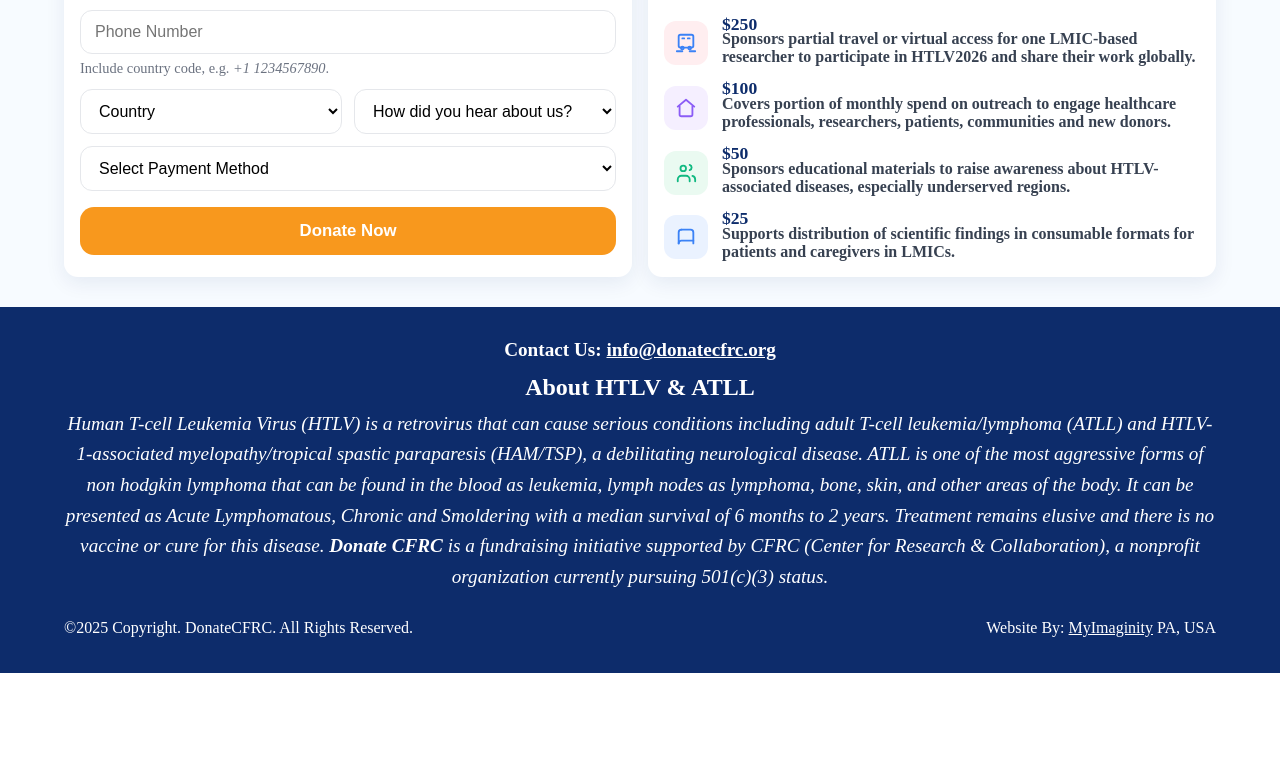
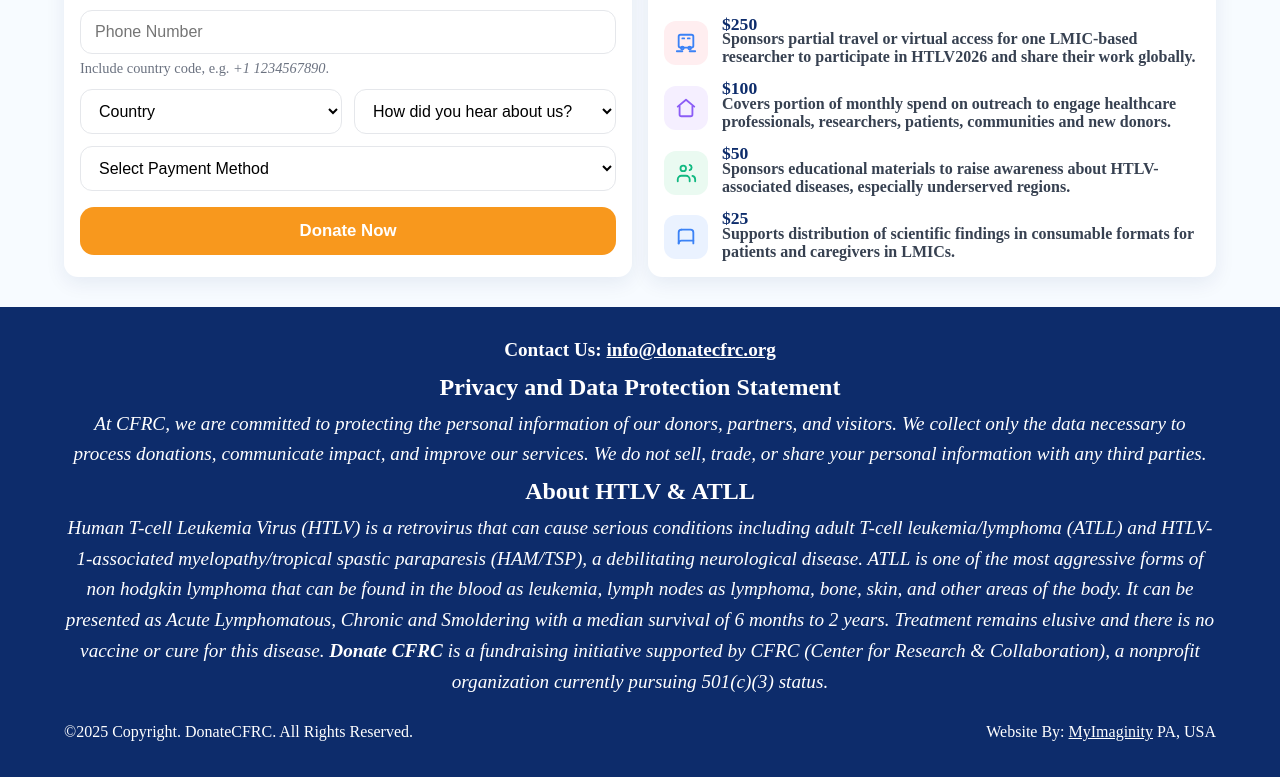
Before and after one commit to swarajtrivedi/cfrc-fundraiser, a React (Create React App) app: page /donate in a window 1280 px wide. Shown: the part 698-1475 px from the top of the page. Before the commit the page ends 1371 px from the top, so only its background shows below. Built offline with nearby package versions, Linux system fonts and the light colour scheme.

Commit message:
added privacy and data protection statement

```diff
--- a/src/components/sections/FooterSection/FooterSection.tsx
+++ b/src/components/sections/FooterSection/FooterSection.tsx
@@ -21,6 +21,13 @@ export const FooterSection = (props: IFooterSection) =>{
                 Contact Us: <FooterLink href="mailto:info@donatecfrc.org">info@donatecfrc.org</FooterLink>
               </FooterText>
 
+              <FooterHeading>Privacy and Data Protection Statement</FooterHeading>
+
+              <FooterText>
+              At CFRC, we are committed to protecting the personal information of our donors, partners, and visitors.
+              We collect only the data necessary to process donations, communicate impact, and improve our services.
+              We do not sell, trade, or share your personal information with any third parties.
+              </FooterText>
               <FooterHeading>About HTLV & ATLL</FooterHeading>
 
               <FooterText>
```
